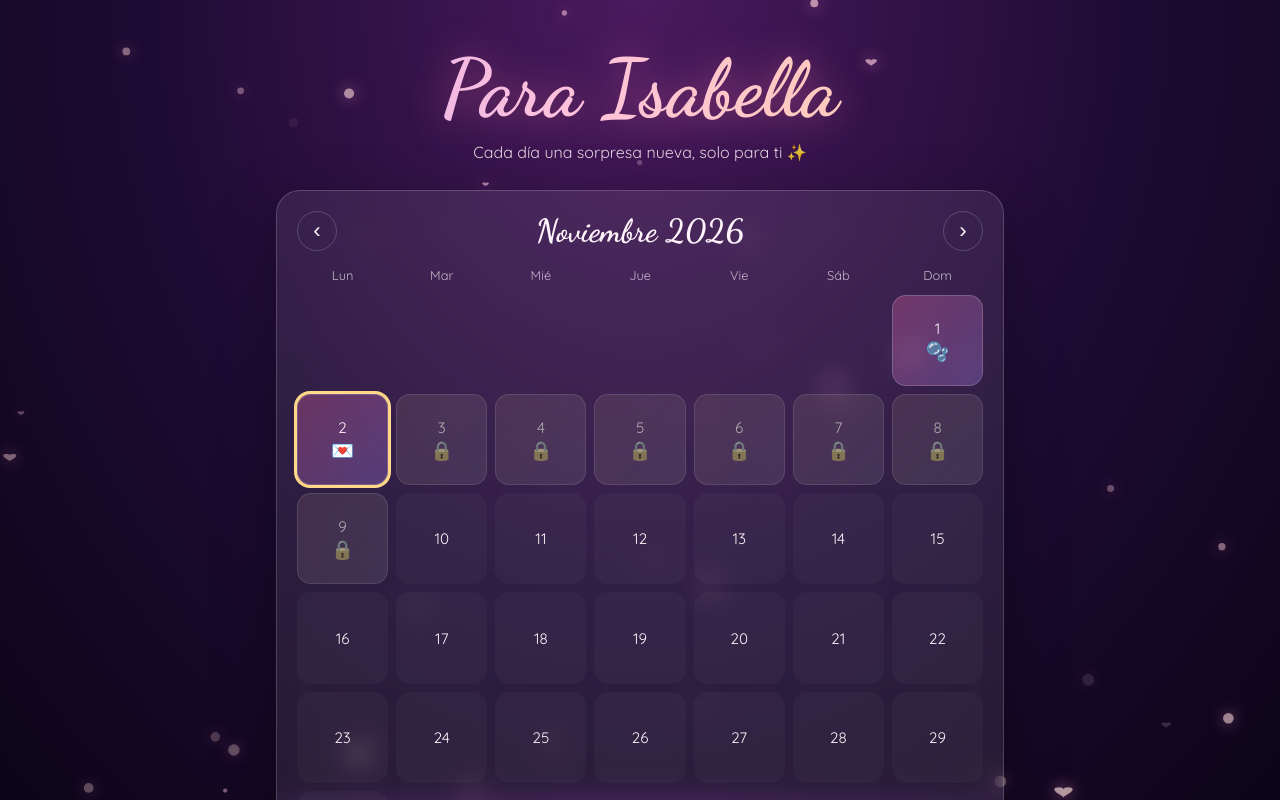
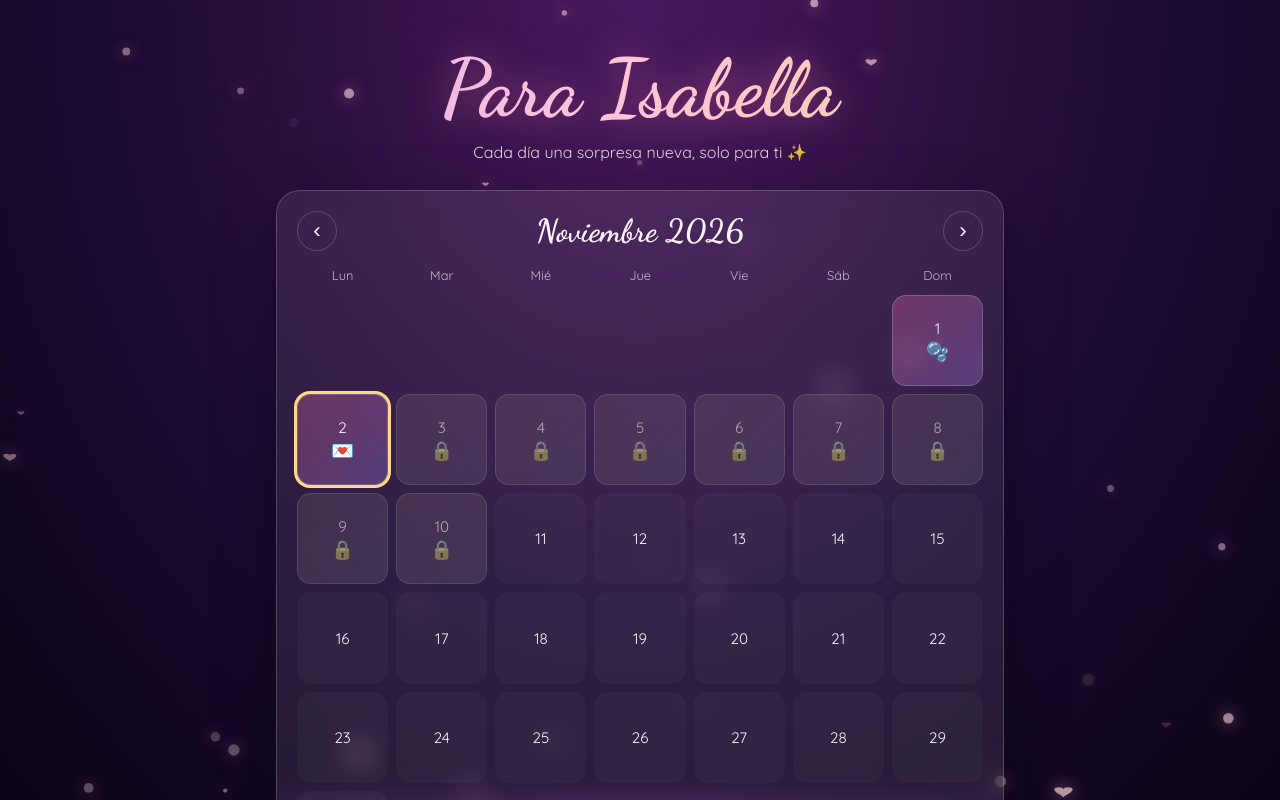
Before and after one commit to juanLozano-2004/para-isabella, a React (Vite) app: page / in a window 1280 px wide. Shown: the top 800 px of the page. Built offline with nearby package versions, Linux system fonts and the light colour scheme.

Commit message:
10 de noviembre

```diff
--- a/src/data/sorpresas.js
+++ b/src/data/sorpresas.js
@@ -111,4 +111,11 @@ export const sorpresas = [
     mensaje: 'Isa, jamas olvides la mujer tan maravillosa que eres, te amo con todo mi corazon y siempre lo hare, eres lo mejor que me ha pasado en la vida y lo mejor que me pasara, te adoro mi cielo',
     extra: { firma: 'Eres la mejor mi vida, te adoro.' }
   },
+  {
+    fecha: '2026-11-10',
+    tipo: 'rasca',
+    titulo: 'Necesitas descubrir tu premio mi amor, asi que rasca y descubre lo que te tengo preparado',
+    mensaje: 'Este cupón es válido por una noche de juegos y diversión juntos, donde tú eliges la actividad y yo me encargo de todo lo demás. ¡Será una noche inolvidable!',
+    extra: { premio: '🎟️ Cupón: Noche de juegos juntos' }
+  },
 ]
```
